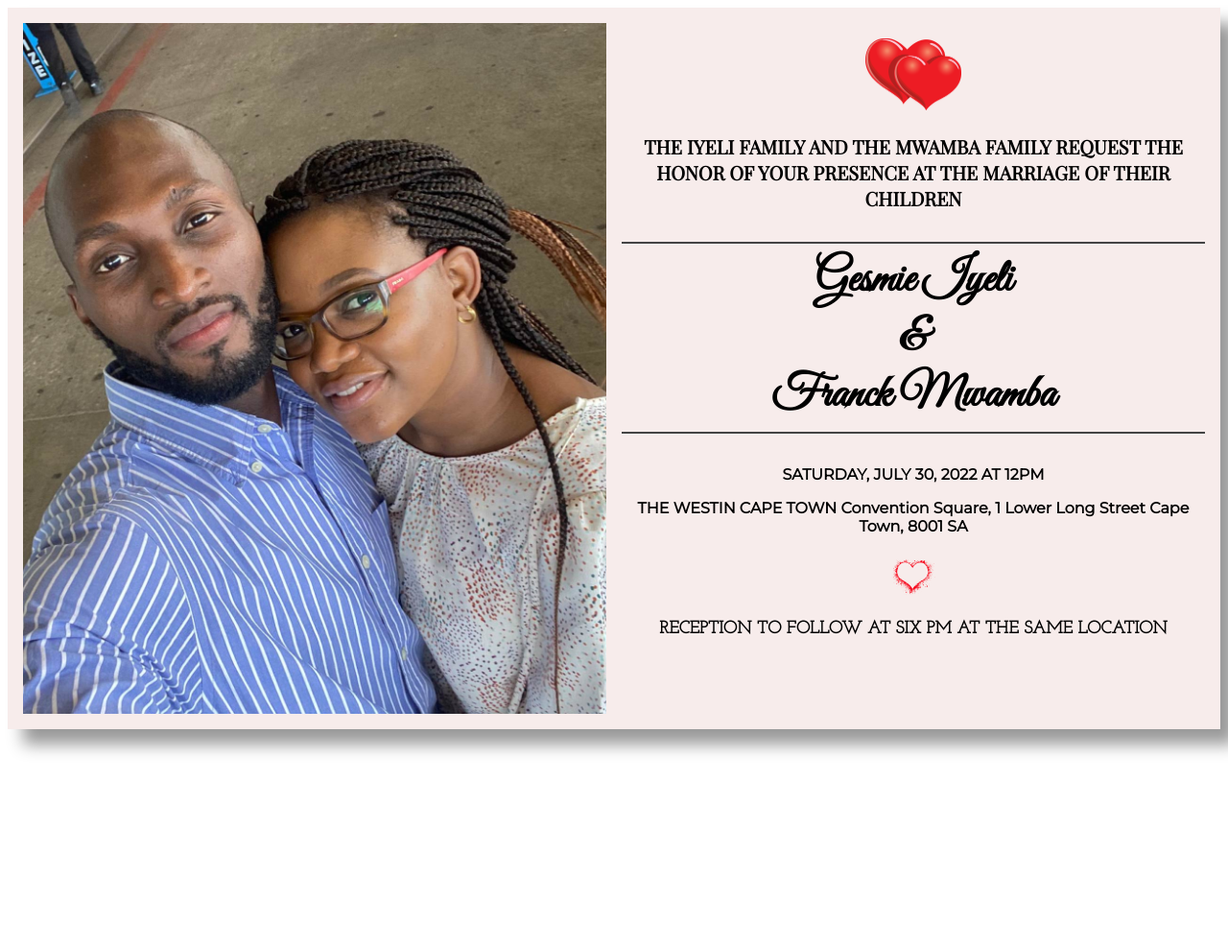
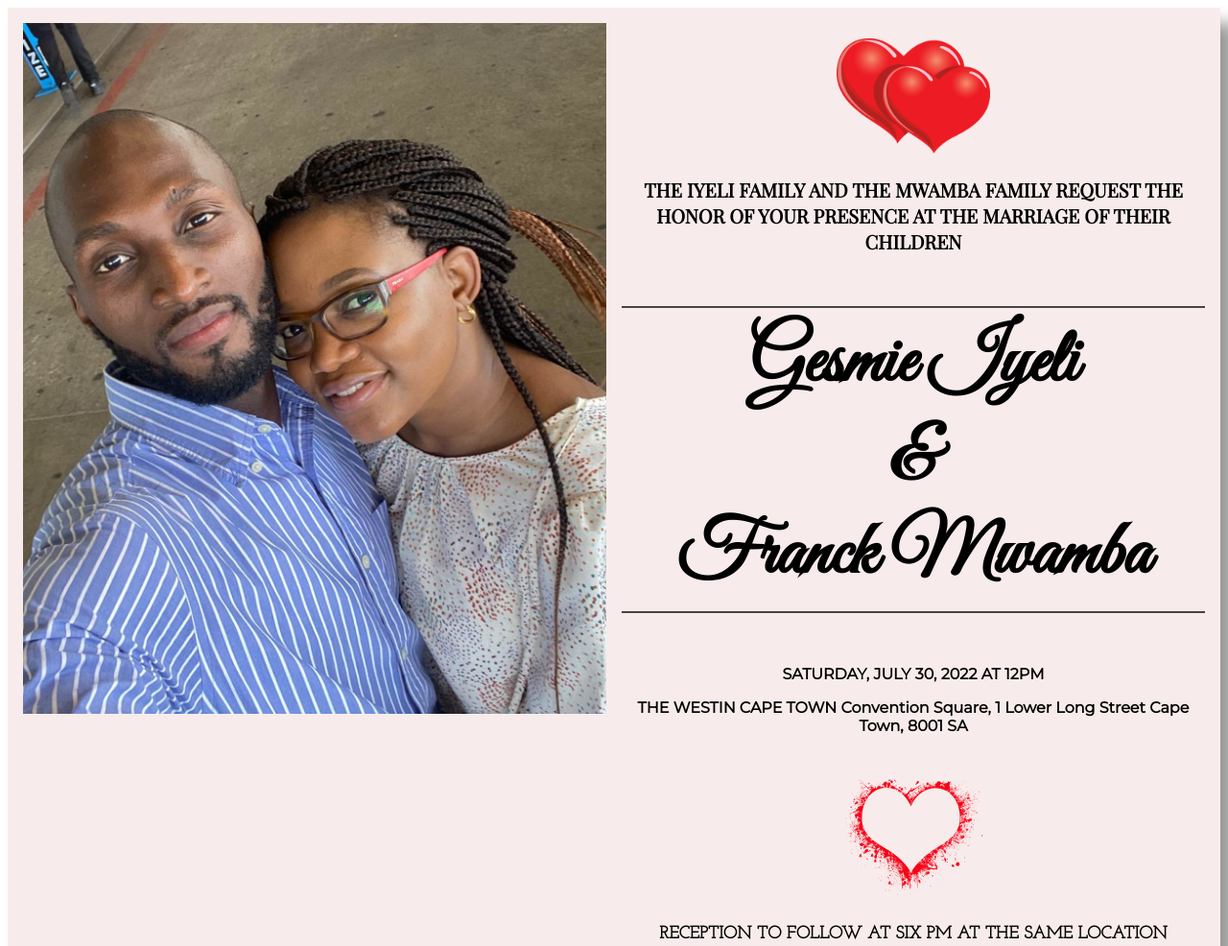
Before and after one commit to glody007/franck-wedding, a plain HTML site: page index.html in a window 1280 px wide. Shown: the top 986 px of the page at 96% size. Before the commit the page ends 800 px from the top, so only its background shows below. Drawn offline with nearby package versions, Linux system fonts and the light colour scheme.

Commit message:
heart sizes

```diff
--- a/index.html
+++ b/index.html
@@ -16,7 +16,7 @@
             <div id="img"></div>
             <div id="content">
                 <div id="header">
-                    <img src="heart_6.png" width="100px" alt="">
+                    <img src="heart_6.png" width="160px" alt="">
                     <p id="presentation">THE IYELI FAMILY AND THE MWAMBA FAMILY
                         REQUEST THE HONOR OF YOUR PRESENCE AT THE
                         MARRIAGE OF THEIR CHILDREN</p>
@@ -32,7 +32,7 @@
                         Cape Town, 8001 SA
                         </strong>
                     </p>
-                    <img src="heart_2.png" width="50px" alt="">
+                    <img src="heart_2.png" width="160px" alt="">
                     <p id="reception">
                         <strong>Reception to follow at six pm at the same location </strong>
                     </p>
--- a/style.css
+++ b/style.css
@@ -33,7 +33,7 @@ h1 {
     border-top: 2px solid #444;
     border-bottom: 2px solid #444;
     font-family: 'Great Vibes';
-    font-size: 48px;
+    font-size: 80px;
 }
 
 span {
```
